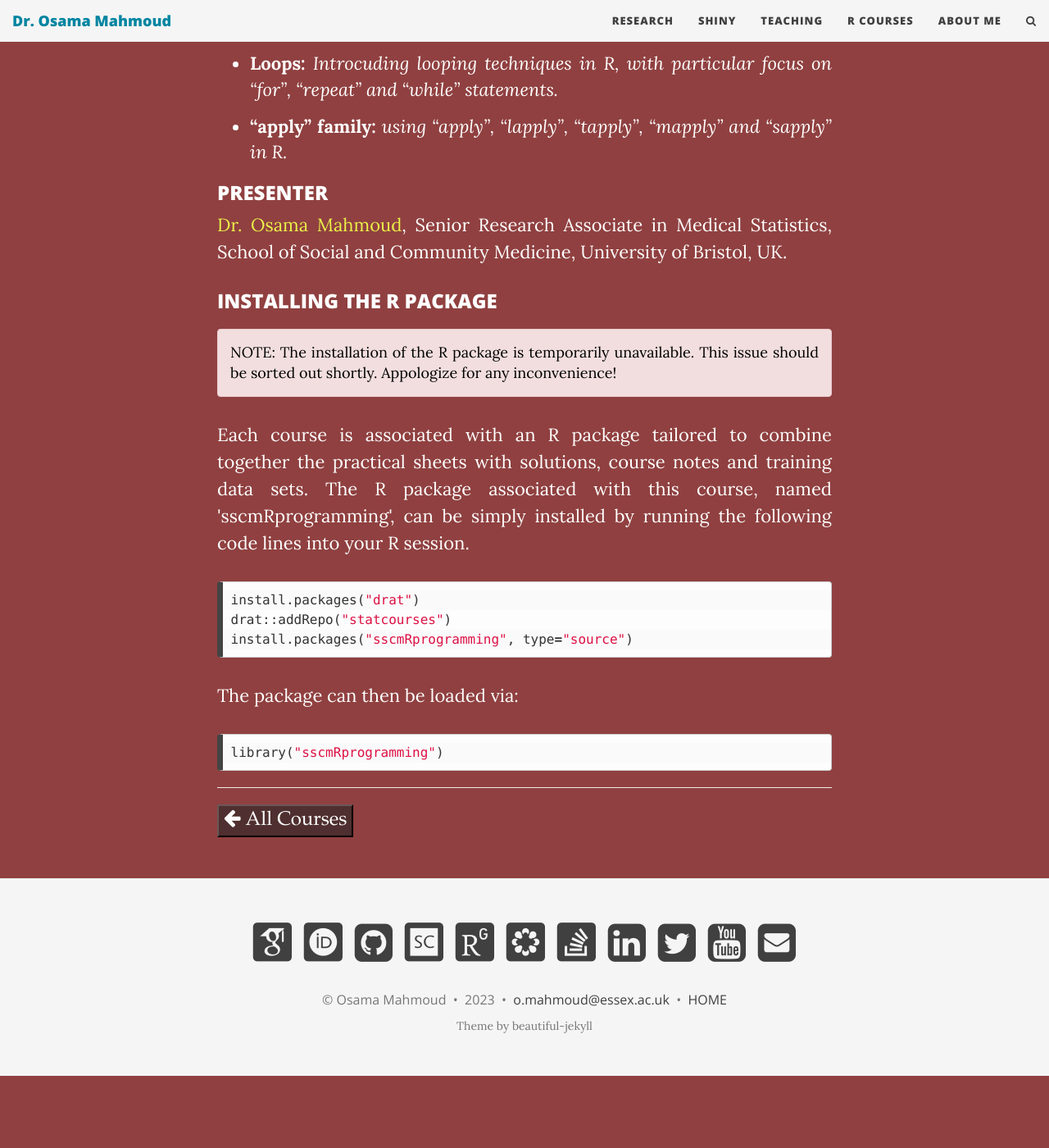
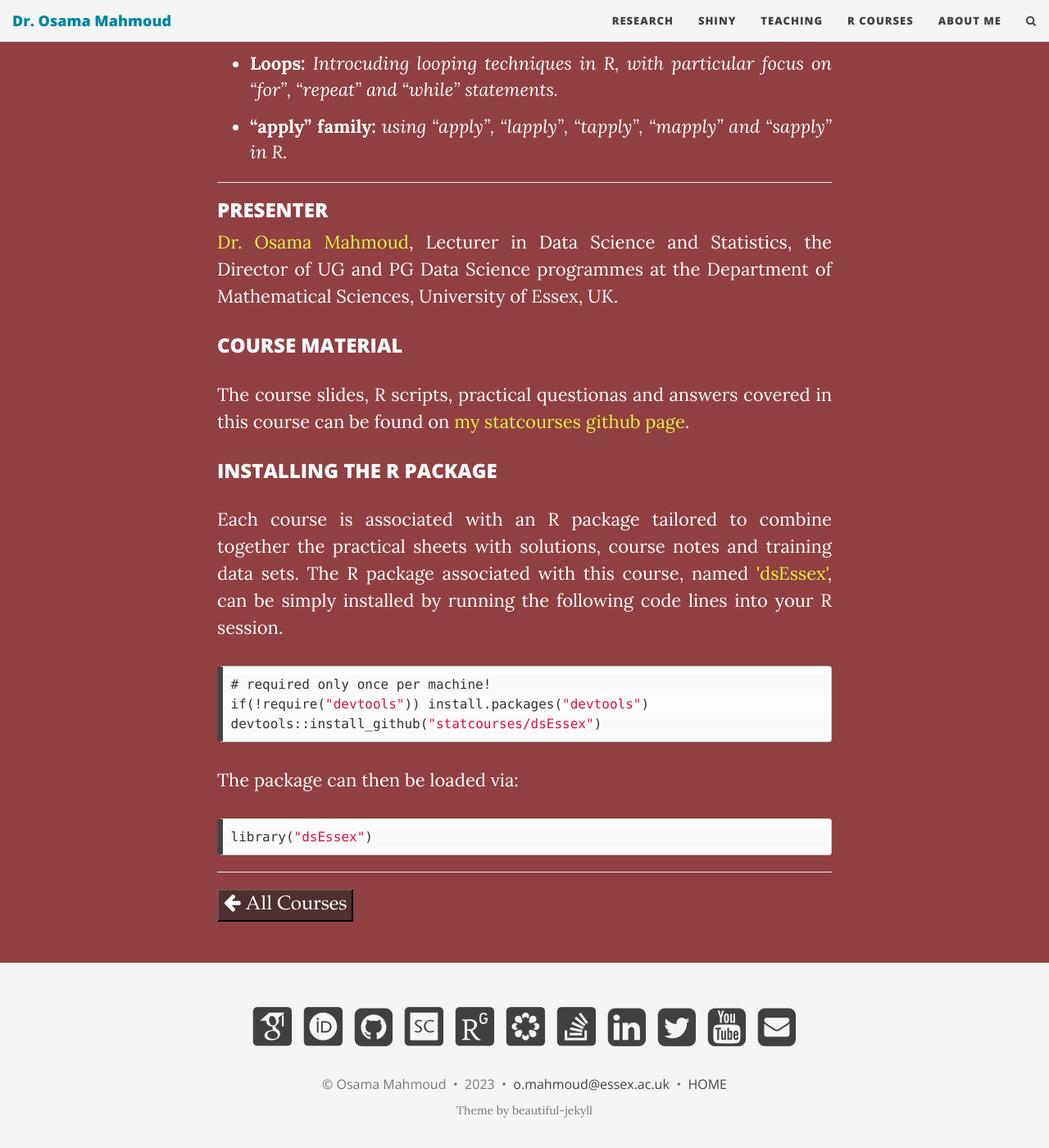
Before and after one commit to Osmahmoud/Osmahmoud.github.io, a Jekyll site: the page built from R-courses/R-Programming/index.html, in a window 1280 px wide and 1400 px high, scrolled down 934 px. Shown: the whole window at 82% size. Built offline with Jekyll 4.4.1, drawn with Linux system fonts in a browser that asks for light colours; nearby versions of some CDN libraries; some web fonts are replaced; before the commit the page ends 2246 px from its top, so only the background shows below that.

```diff
--- a/R-courses/R-Programming/index.html
+++ b/R-courses/R-Programming/index.html
@@ -35,24 +35,28 @@ css: "/css/index.css"
     <li><strong>“apply” family: </strong><em>using “apply”, “lapply”, “tapply”, “mapply” and “sapply” in R.</em></li>
   </ul>
 
-   <h3 class="courses" style="margin-bottom:-20px">PRESENTER</h3>
+  <hr>
+
+      <h3 class="courses" style="margin-bottom:-20px">PRESENTER</h3>
   <p align="justify"; class="courses">
-    <a href="/aboutme" target="_blank" style="color:#E9F14A">Dr. Osama Mahmoud</a>, Senior Research Associate in Medical Statistics, School of Social and Community Medicine, University of Bristol, UK.
+    <a href="/aboutme" target="_blank" style="color:#E9F14A">Dr. Osama Mahmoud</a>, Lecturer in Data Science and Statistics, the Director of UG and PG Data Science programmes at the Department of Mathematical Sciences, University of Essex, UK.
+  </p>
+
+  <h3 class="courses">COURSE MATERIAL</h3>
+  <p align="justify"; class="courses">
+    The course slides, R scripts, practical questionas and answers covered in this course can be found on <a href="https://github.com/statcourses/Intro-R" target="_blank" style="color:#E9F14A">my statcourses github page</a>.
   </p>
 
   <h3 class="courses">INSTALLING THE R PACKAGE</h3>
-  <div class="alert alert-danger" role="alert" style="text-align:justify; color:black">
-NOTE: The installation of the R package is temporarily unavailable. This issue should be sorted out shortly. Appologize for any inconvenience!
-</div>
 
   <p align="justify"; class="courses">
-    Each course is associated with an R package tailored to combine together the practical sheets with solutions, course notes and training data sets. The R package associated with this course, named 'sscmRprogramming', can be simply installed by running the following code lines into your R session.
+    Each course is associated with an R package tailored to combine together the practical sheets with solutions, course notes and training data sets. The R package associated with this course, named <a href="https://github.com/statcourses/dsEssex" target="_blank" style="color:#E9F14A">'dsEssex'</a>, can be simply installed by running the following code lines into your R session.
   </p>
 
 <!-- insert the R code-->
-<div class="language-javascript highlighter-rouge"><pre class="highlight"><code><span class="nx">install</span><span class="p">.</span><span class="nx">packages</span><span class="p">(</span><span class="s2">"drat"</span><span class="p">)</span>
-<span class="nl">drat</span><span class="p">::</span><span class="nx">addRepo</span><span class="p">(</span><span class="s2">"statcourses"</span><span class="p">)</span>
-<span class="nx">install</span><span class="p">.</span><span class="nx">packages</span><span class="p">(</span><span class="s2">"sscmRprogramming"</span><span class="p">,</span> <span class="nx">type</span><span class="o">=</span><span class="s2">"source"</span><span class="p">)</span>
+<div class="language-javascript highlighter-rouge"><pre class="highlight"><code><span class="nx"># required only once per machine!</span>
+<span class="nl">if(!require(</span><span class="s2">"devtools"</span><span class="p">)) install.packages(</span><span class="s2">"devtools"</span><span class="p">)</span>
+<span class="nx">devtools::install_github(</span><span class="s2">"statcourses/dsEssex"</span><span class="p">)</span>
 </code></pre>
 </div>
 
@@ -61,7 +65,7 @@ NOTE: The installation of the R package is temporarily unavailable. This issue s
   </p>
 
   <!-- insert the R code-->
-  <div class="language-javascript highlighter-rouge"><pre class="highlight"><code><span class="nx">library</span><span class="p">(</span><span class="s2">"sscmRprogramming"</span><span class="p">)</span>
+  <div class="language-javascript highlighter-rouge"><pre class="highlight"><code><span class="nx">library</span><span class="p">(</span><span class="s2">"dsEssex"</span><span class="p">)</span>
 </code></pre>
 </div>
 
```
Also changed, not shown: R-courses/Introduction-to-R/index.html (+13 -9 lines), Shiny/index.html (+9 -9 lines), index.md (+1 -1 lines), Shiny/img/EpiVis.png (added), 2 other files.
